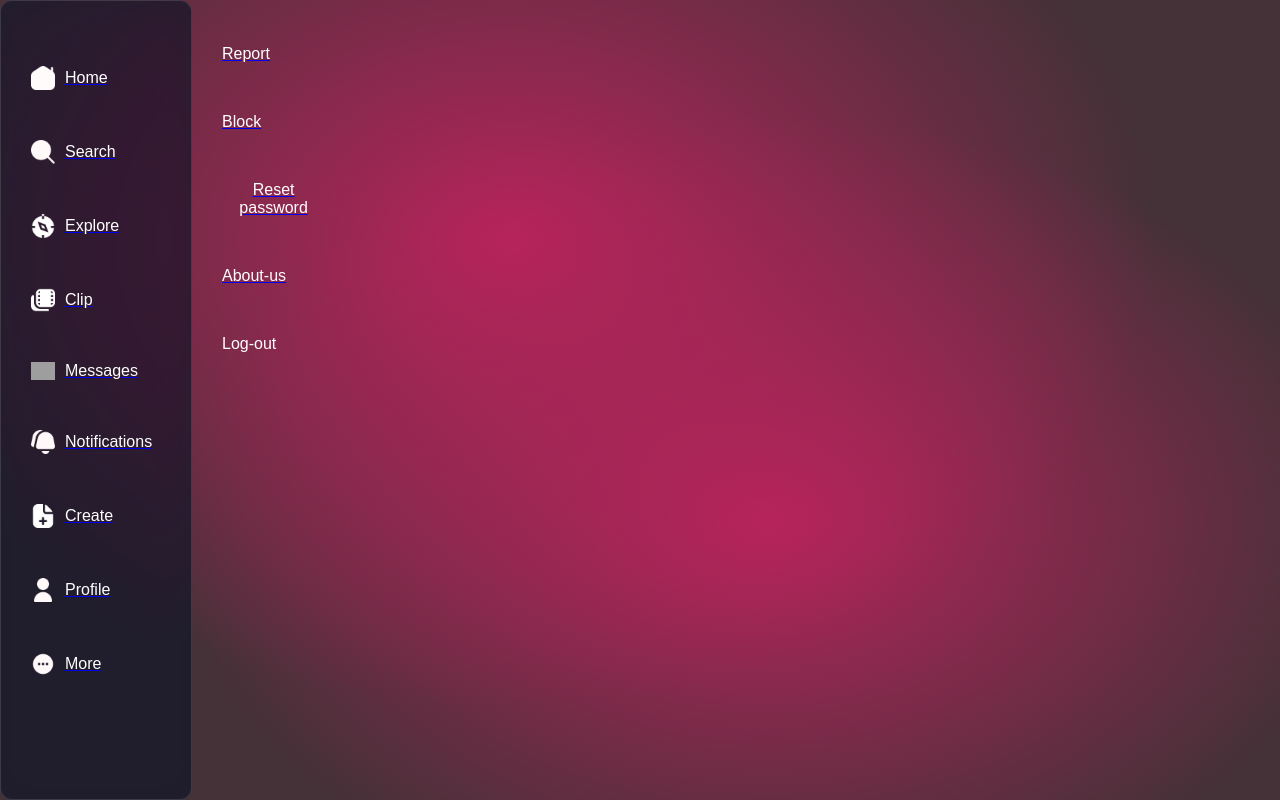
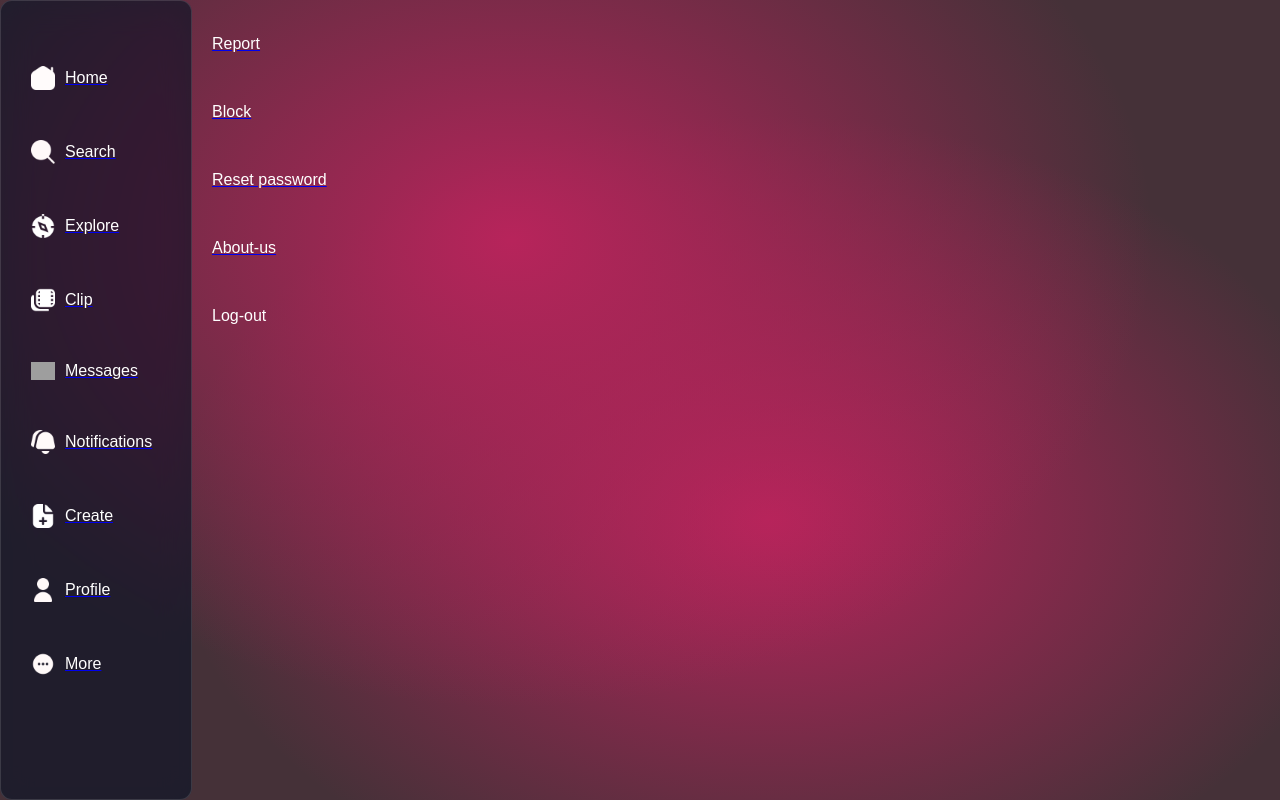
Before and after one commit to rakshitabalikai/ourinsta, a React (Create React App) app: page /More in a window 1280 px wide. Built offline with nearby package versions, Linux system fonts and the light colour scheme; grey boxes are pictures that could not be loaded.

Commit message:
posts css

```diff
--- a/src/components/css/More.css
+++ b/src/components/css/More.css
@@ -7,6 +7,6 @@
     display: flex;
     flex-direction: column;
     width: 15%;
-    padding: 20px;
+    padding: 10px;
 
 }
--- a/src/components/pages/Home.js
+++ b/src/components/pages/Home.js
@@ -145,8 +145,8 @@ function Home() {
                 <div className='postDescription'>
                   <p className='captions'>{post.caption}</p>
                   <div className='likeandcomment'>
-                    <button className='menu-button'><img src={comment} alt="Home" /></button>
-                    <button className='menu-button'><img src={like} alt="Home" /></button>
+                    <button className='menu-button'><img src={comment} alt="comments" /></button>
+                    <button className='menu-button'><img src={like} alt="Like" /></button>
                   </div>
                 </div>
               </div>
```
